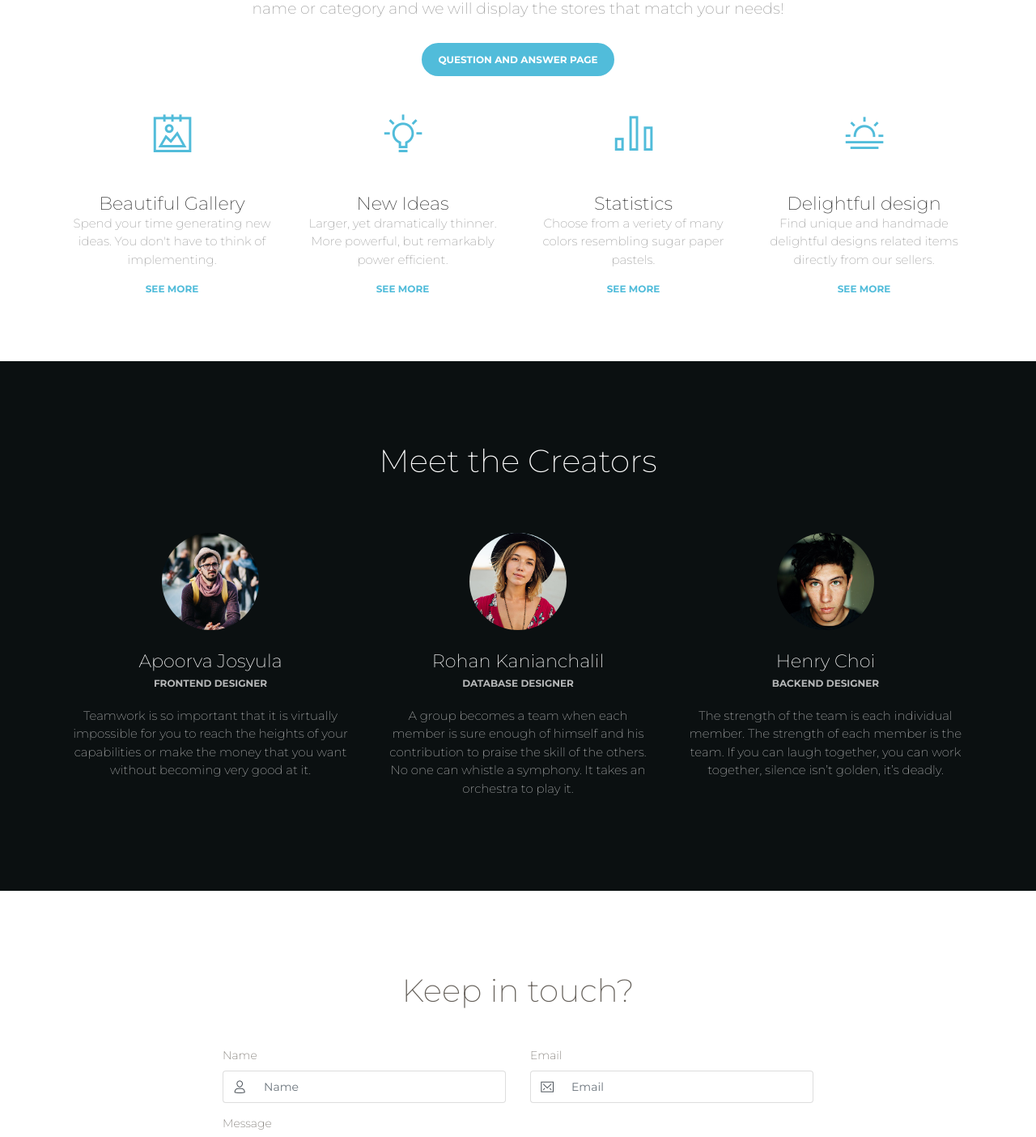
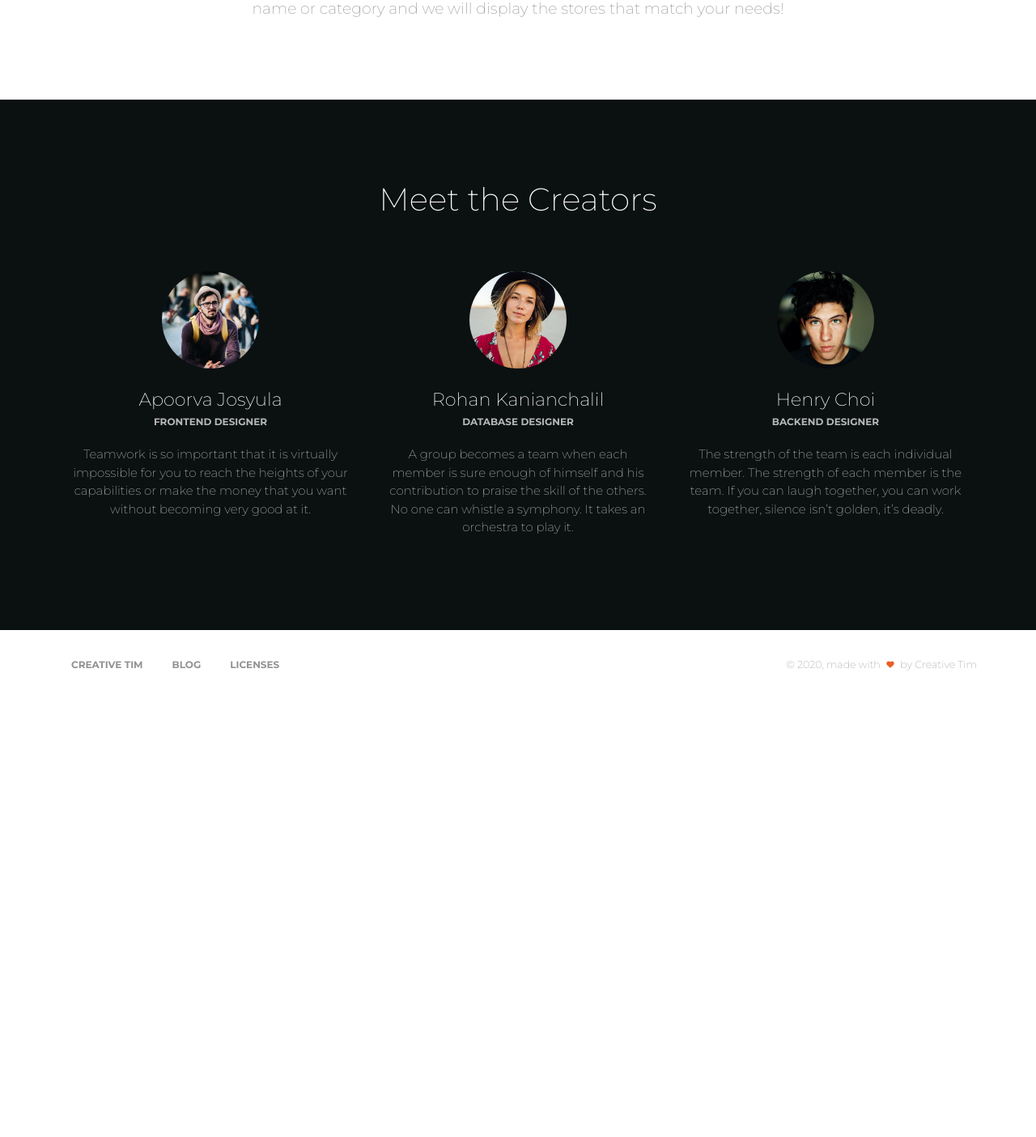
Before and after one commit to fluxt/champaignlocal, a React (Create React App) app in the folder static/: page / in a window 1280 px wide. Shown: the part 1080-2484 px from the top of the page at 81% size. After the commit the page ends 1943 px from the top, so only its background shows below. Built offline with nearby package versions, Linux system fonts and the light colour scheme.

Commit message:
trim down indexpage

```diff
--- a/static/src/views/IndexPage.js
+++ b/static/src/views/IndexPage.js
@@ -2,15 +2,9 @@ import React from "react";
 
 // reactstrap components
 import {
-  Button,
   Card,
   CardBody,
   CardTitle,
-  Form,
-  Input,
-  InputGroupAddon,
-  InputGroupText,
-  InputGroup,
   Container,
   Row,
   Col,
@@ -45,86 +39,6 @@ function IndexPage() {
                   your needs!
                 </h5>
                 <br />
-                <Button
-                  className="btn-round"
-                  color="info"
-                  href="/QuestionPage"
-                  target="_blank"
-                >
-                Question and Answer Page
-              </Button>
-              </Col>
-            </Row>
-            <br />
-            <br />
-            <Row>
-              <Col md="3">
-                <div className="info">
-                  <div className="icon icon-info">
-                    <i className="nc-icon nc-album-2" />
-                  </div>
-                  <div className="description">
-                    <h4 className="info-title">Beautiful Gallery</h4>
-                    <p className="description">
-                      Spend your time generating new ideas. You don't have to
-                      think of implementing.
-                    </p>
-                    <Button className="btn-link" color="info" href="#pablo">
-                      See more
-                    </Button>
-                  </div>
-                </div>
-              </Col>
-              <Col md="3">
-                <div className="info">
-                  <div className="icon icon-info">
-                    <i className="nc-icon nc-bulb-63" />
-                  </div>
-                  <div className="description">
-                    <h4 className="info-title">New Ideas</h4>
-                    <p>
-                      Larger, yet dramatically thinner. More powerful, but
-                      remarkably power efficient.
-                    </p>
-                    <Button className="btn-link" color="info" href="#pablo">
-                      See more
-                    </Button>
-                  </div>
-                </div>
-              </Col>
-              <Col md="3">
-                <div className="info">
-                  <div className="icon icon-info">
-                    <i className="nc-icon nc-chart-bar-32" />
-                  </div>
-                  <div className="description">
-                    <h4 className="info-title">Statistics</h4>
-                    <p>
-                      Choose from a veriety of many colors resembling sugar
-                      paper pastels.
-                    </p>
-                    <Button className="btn-link" color="info" href="#pablo">
-                      See more
-                    </Button>
-                  </div>
-                </div>
-              </Col>
-              <Col md="3">
-                <div className="info">
-                  <div className="icon icon-info">
-                    <i className="nc-icon nc-sun-fog-29" />
-                  </div>
-                  <div className="description">
-                    <h4 className="info-title">Delightful design</h4>
-                    <p>
-                      Find unique and handmade delightful designs related items
-                      directly from our sellers.
-                    </p>
-                    <Button className="btn-link" color="info" href="#pablo">
-                      See more
-                    </Button>
-                  </div>
-                </div>
               </Col>
             </Row>
           </Container>
@@ -213,54 +127,6 @@ function IndexPage() {
             </Row>
           </Container>
         </div>
-        <div className="section landing-section">
-          <Container>
-            <Row>
-              <Col className="ml-auto mr-auto" md="8">
-                <h2 className="text-center">Keep in touch?</h2>
-                <Form className="contact-form">
-                  <Row>
-                    <Col md="6">
-                      <label>Name</label>
-                      <InputGroup>
-                        <InputGroupAddon addonType="prepend">
-                          <InputGroupText>
-                            <i className="nc-icon nc-single-02" />
-                          </InputGroupText>
-                        </InputGroupAddon>
-                        <Input placeholder="Name" type="text" />
-                      </InputGroup>
-                    </Col>
-                    <Col md="6">
-                      <label>Email</label>
-                      <InputGroup>
-                        <InputGroupAddon addonType="prepend">
-                          <InputGroupText>
-                            <i className="nc-icon nc-email-85" />
-                          </InputGroupText>
-                        </InputGroupAddon>
-                        <Input placeholder="Email" type="text" />
-                      </InputGroup>
-                    </Col>
-                  </Row>
-                  <label>Message</label>
-                  <Input
-                    placeholder="Tell us your thoughts and feelings..."
-                    type="textarea"
-                    rows="4"
-                  />
-                  <Row>
-                    <Col className="ml-auto mr-auto" md="4">
-                      <Button className="btn-fill" color="danger" size="lg">
-                        Send Message
-                      </Button>
-                    </Col>
-                  </Row>
-                </Form>
-              </Col>
-            </Row>
-          </Container>
-        </div>
       </div>
       <DefaultFooter />
     </>
```
